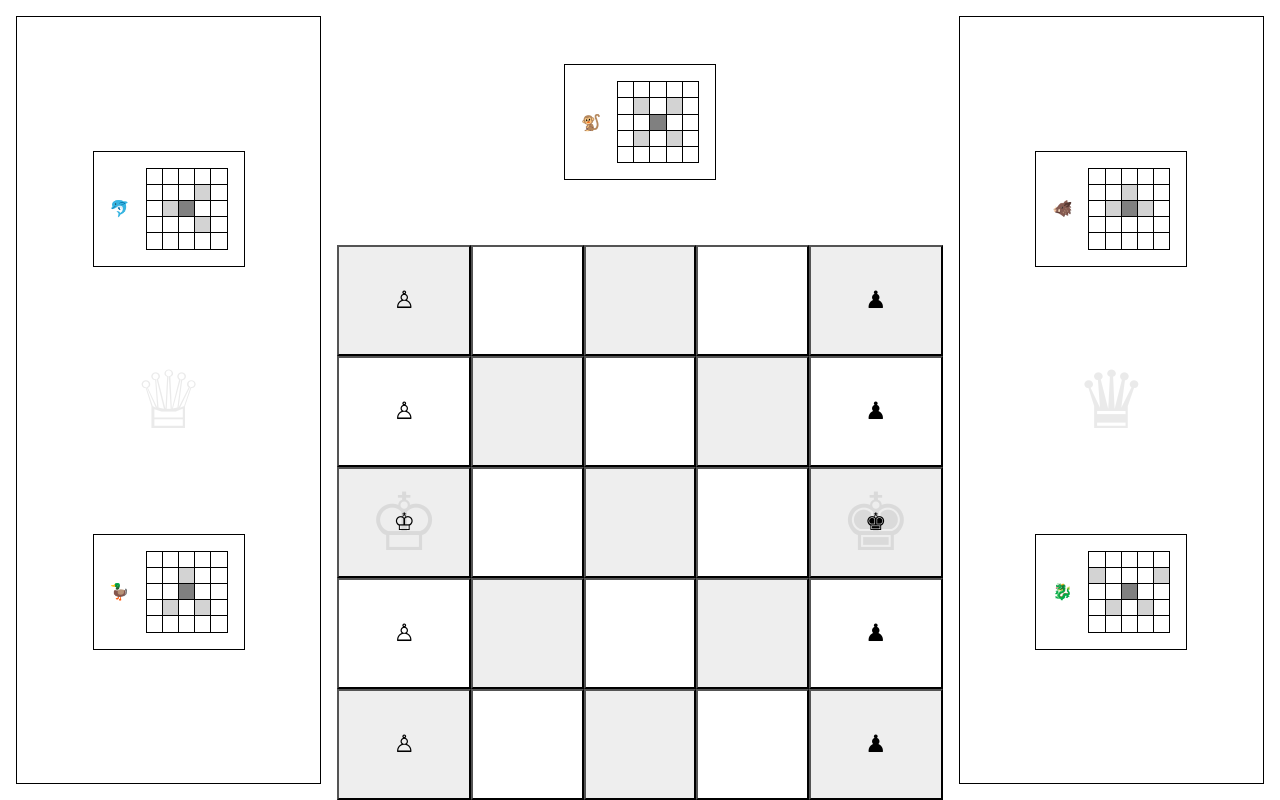
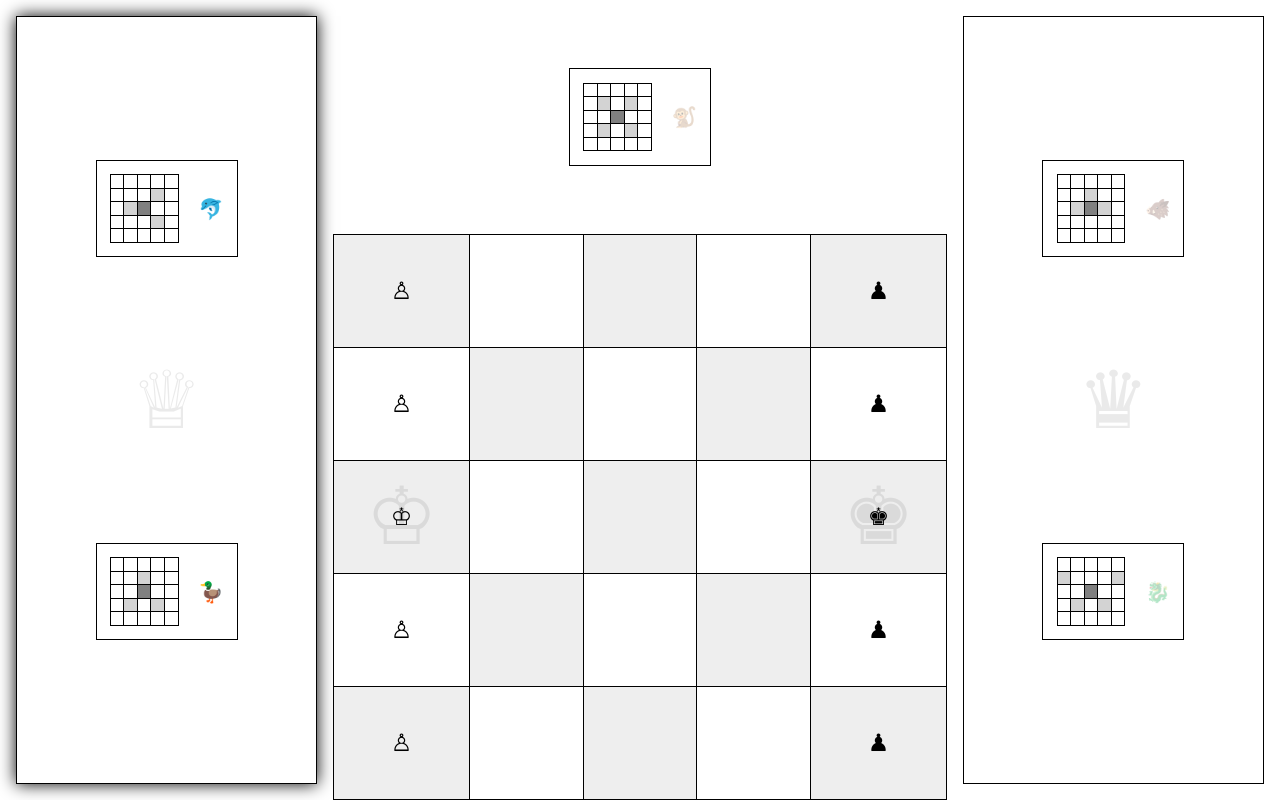
Before and after one commit to joster-dev/ogre, an Angular app: page / in a window 1280 px wide. Built offline with nearby package versions, Linux system fonts and the light colour scheme.

Commit message:
feat - active turn indication

```diff
--- a/src/app/app.component.html
+++ b/src/app/app.component.html
@@ -1,18 +1,18 @@
-<div class="a-cards">
-  <ogre-card *ngFor="let card of game.aCards" [card]="card"></ogre-card>
+<div class="a-cards" [class.active]="game.turn === 'a' && game.aSelectedCard === undefined">
+  <ogre-card *ngFor="let card of game.aCards" [card]="card" [class.active]="game.aSelectedCard === card" [disabled]="game.turn === 'b'" (action)="game.chooseCard(card)"></ogre-card>
   <div class="watermark">♕</div>
 </div>
 
 <div class="b-cards">
-  <ogre-card *ngFor="let card of game.bCards" [card]="card"></ogre-card>
+  <ogre-card *ngFor="let card of game.bCards" [card]="card" [disabled]="game.turn === 'a'"></ogre-card>
   <div class="watermark">♛</div>
 </div>
 
 <div class="spare-card">
-  <ogre-card [card]="game.spareCard"></ogre-card>
+  <ogre-card [card]="game.spareCard" [disabled]="true"></ogre-card>
 </div>
 
-<div class="grid">
+<div class="grid" [class.active]="game.aSelectedCard !== undefined || game.bSelectedCard !== undefined">
   <button *ngFor="let cell of game.grid" class="cell" type="button" [style.grid-column]="cell.x + 1" [style.grid-row]="cell.y + 1">
     <div *ngIf="cell.occupant !== undefined" class="occupant">
       <div *ngIf="cell.occupant!.side === 'a'">
--- a/src/app/app.component.scss
+++ b/src/app/app.component.scss
@@ -22,6 +22,10 @@
       "sc sc sc"
       "ac ac ac";
   }
+}
+
+.active {
+  box-shadow: 0 0 1em black;
 }
 
 .a-cards,
@@ -71,10 +75,14 @@
 .grid {
   grid-area: gd;
   display: grid;
+  grid-gap: 1px;
+  background-color: black;
+  border: 1px solid black;
 
   .cell {
     position: relative;
     background-color: white;
+    border: none;
 
     .watermark {
       position: absolute;
--- a/src/app/card/card.component.html
+++ b/src/app/card/card.component.html
@@ -1,6 +1,8 @@
-<div class="icon">
-  {{card.icon}}
-</div>
-<div class="grid">
-  <div *ngFor="let cell of grid" class="cell" [class.active]="cell.isActive === true" [class.center]="cell.isCenter === true" [style.grid-column]="cell.x + 1" [style.grid-row]="cell.y + 1"></div>
-</div>
+<button type="button" [disabled]="disabled" [title]="card.name" (click)="action.emit()">
+  <div class="grid">
+    <div *ngFor="let cell of grid" class="cell" [class.active]="cell.isActive === true" [class.center]="cell.isCenter === true" [style.grid-column]="cell.x + 1" [style.grid-row]="cell.y + 1"></div>
+  </div>
+  <div class="icon">
+    {{card.icon}}
+  </div>
+</button>
--- a/src/app/card/card.component.scss
+++ b/src/app/card/card.component.scss
@@ -1,4 +1,5 @@
-:host {
+button {
+  background-color: white;
   padding: 1em;
   border: 1px solid black;
   display: flex;
@@ -6,7 +7,8 @@
 }
 
 .icon {
-  padding-right: 1em;
+  padding-left: 1em;
+  font-size: 1.5em;
 }
 
 .grid {
--- a/src/app/card/card.component.ts
+++ b/src/app/card/card.component.ts
@@ -1,4 +1,4 @@
-import { Component, Input, OnChanges, ElementRef, Renderer2 } from '@angular/core';
+import { Component, Input, OnChanges, Output, EventEmitter } from '@angular/core';
 import { Card } from '../card.interface';
 
 
@@ -9,14 +9,16 @@ import { Card } from '../card.interface';
 })
 export class CardComponent implements OnChanges {
   @Input() card!: Card;
+  @Input() disabled = false;
+
+  @Output() action = new EventEmitter();
 
   grid: GridCard[] = [];
 
-  constructor(private elementRef: ElementRef, private renderer: Renderer2) { }
+  constructor() { }
 
   ngOnChanges() {
     this.createGrid();
-    this.renderer.setAttribute(this.elementRef.nativeElement, 'title', this.card.name);
   }
 
   private createGrid() {
--- a/src/app/game.ts
+++ b/src/app/game.ts
@@ -8,7 +8,9 @@ export class Game {
   deck = DECK;
   turn: 'a' | 'b' = 'a';
   aCards: Card[] = [];
+  aSelectedCard?: Card;
   bCards: Card[] = [];
+  bSelectedCard?: Card;
   spareCard: Card;
 
   constructor() {
@@ -51,6 +53,18 @@ export class Game {
     }
   }
 
+  chooseCard(card: Card): void {
+    if (this.turn === 'a') {
+      this.aSelectedCard = card === this.aSelectedCard ? undefined : card;
+    } else {
+      this.bSelectedCard = card === this.bSelectedCard ? undefined : card;
+    }
+
+    // const possibleMoves: { pawn: Pawn, cell: Cell }[] = this.grid.filter(cell => cell.occupant !== undefined && cell.occupant.side === this.turn).reduce((accumulator, cell) => {
+    //   return accumulator.concat([])
+    // }, [])
+  }
+
   private shuffle(array: any[]) {
     for (let i = array.length - 1; i > 0; i--) {
       const j = Math.floor(Math.random() * (i + 1));
```
